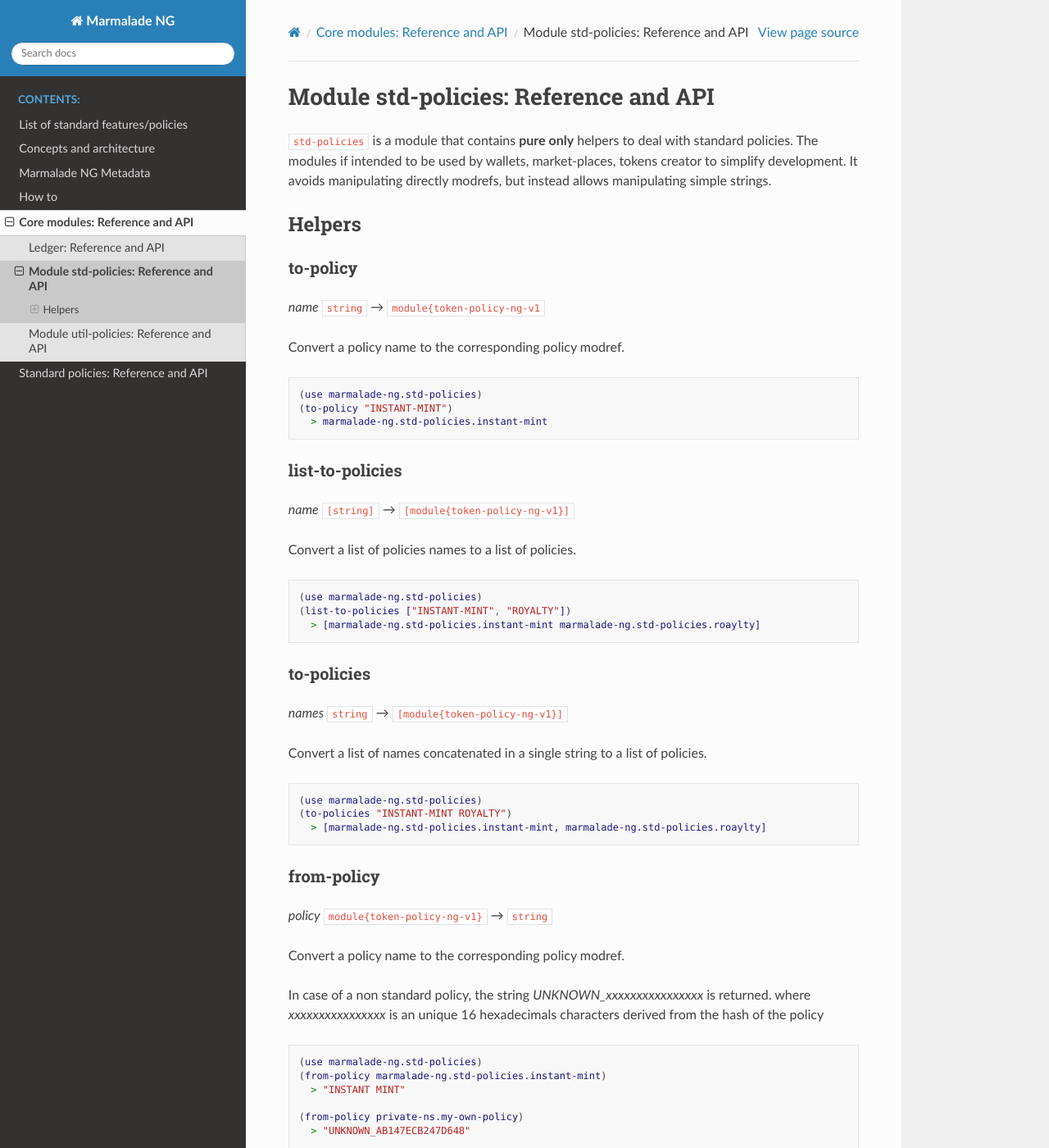
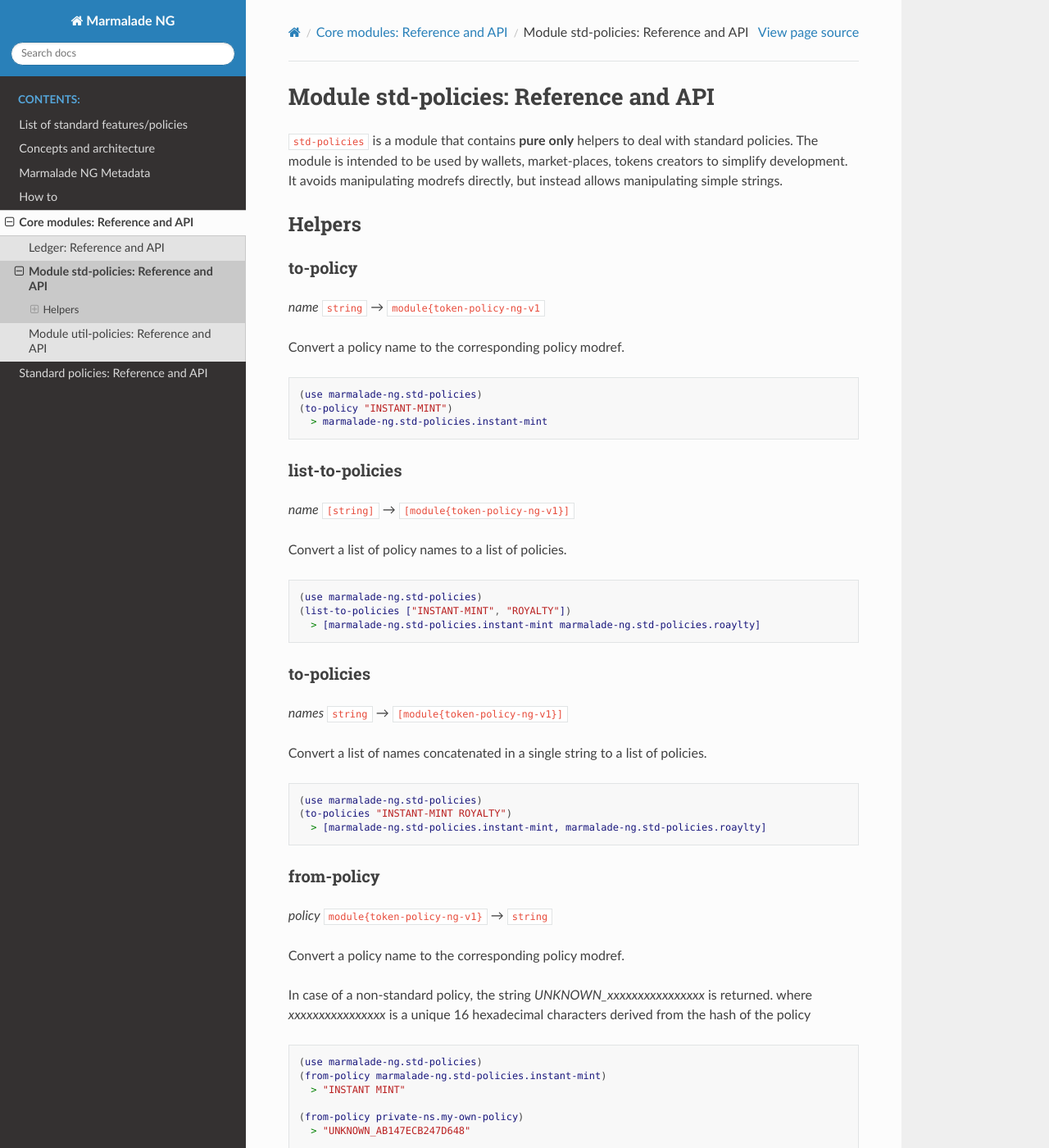
Before and after one commit to Marmalade-NG/marmalade-ng, a Sphinx documentation site: the page built from doc/source/api_std-policies.rst, in a window 1280 px wide and 1400 px high. Shown: the whole window at 82% size. Built offline with Sphinx 7.4.7 and the Read the Docs theme 2.0.0, drawn with Linux system fonts in a browser that asks for light colours; some of the changed text lies outside the part shown.

Commit message:
Fix some spelling and bad formulation in RST doc.

```diff
--- a/doc/source/api_std-policies.rst
+++ b/doc/source/api_std-policies.rst
@@ -2,8 +2,8 @@ Module std-policies: Reference and API
 =======================================
 
 ``std-policies`` is a module that contains **pure only** helpers to deal with
-standard policies. The modules if intended to be used by wallets, market-places, tokens creator
-to simplify development. It avoids manipulating directly modrefs, but instead allows manipulating simple strings.
+standard policies. The module is intended to be used by wallets, market-places, tokens creators
+to simplify development. It avoids manipulating modrefs directly, but instead allows manipulating simple strings.
 
 Helpers
 -------
@@ -24,7 +24,7 @@ list-to-policies
 ~~~~~~~~~~~~~~~~
 *name* ``[string]`` *→* ``[module{token-policy-ng-v1}]``
 
-Convert a list of policies names to a list of policies.
+Convert a list of policy names to a list of policies.
 
 .. code:: lisp
 
@@ -51,8 +51,8 @@ from-policy
 
 Convert a policy name to the corresponding policy modref.
 
-In case of a non standard policy, the string `UNKNOWN_xxxxxxxxxxxxxxxx` is returned.
-where *xxxxxxxxxxxxxxxx* is an unique 16 hexadecimals characters derived from the hash of the policy
+In case of a non-standard policy, the string `UNKNOWN_xxxxxxxxxxxxxxxx` is returned.
+where *xxxxxxxxxxxxxxxx* is a unique 16 hexadecimal characters derived from the hash of the policy
 
 
 .. code:: lisp
@@ -71,7 +71,7 @@ policies-to-list
 ~~~~~~~~~~~~~~~~
  *policies* ``[module{token-policy-ng-v1}]`` *→* ``[string]``
 
-Convert a list of policies names to a list of policies.
+Convert a list of policies to a list of policy names.
 
 .. code:: lisp
 
```
Also changed, not shown: doc/source/api_util-policies.rst (+6 -6 lines).
